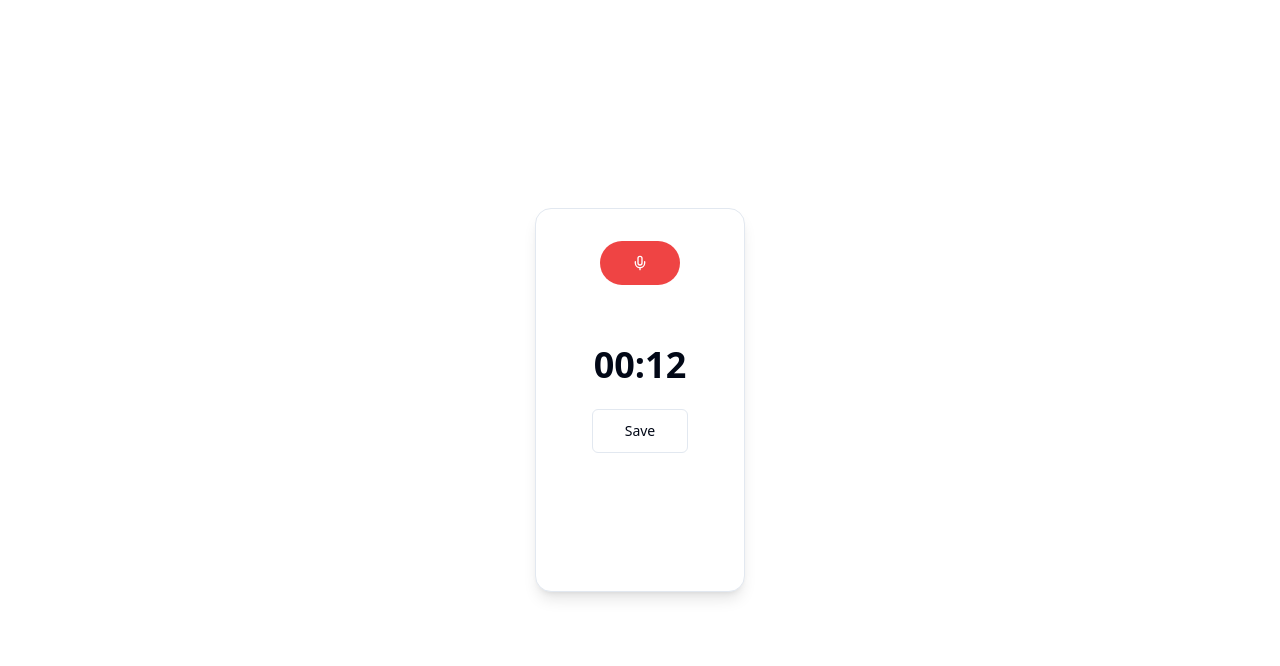
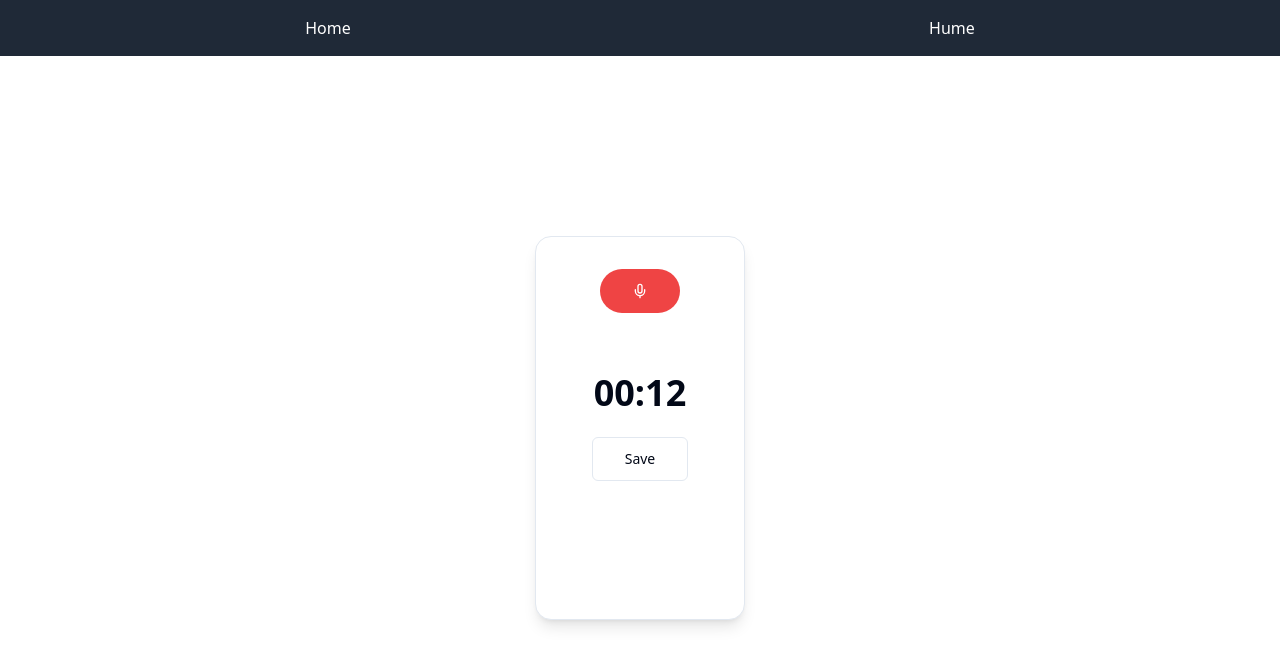
Before and after one commit to Aldian1/project-skeleton-maker, a React (Vite) app: page / in a window 1280 px wide. Shown: the top 666 px of the page. Built offline with nearby package versions, Linux system fonts and the light colour scheme.

Commit message:
Added a navigation bar at the top of the app with links to Home and Hume pages.

```diff
--- a/src/App.jsx
+++ b/src/App.jsx
@@ -1,10 +1,28 @@
 import { CardVoice } from "./components/card-voice";
+import { BrowserRouter as Router, Route, Routes, Link } from "react-router-dom";
+import HumePage from "./pages/hume";
 
 function App() {
   return (
-    <div className="flex flex-col items-center justify-center h-screen bg-background">
-      <CardVoice />
-    </div>
+    <Router>
+      <div className="flex flex-col items-center justify-center h-screen bg-background">
+        <nav className="w-full bg-gray-800 p-4">
+          <ul className="flex justify-around text-white">
+            <li>
+              <Link to="/">Home</Link>
+            </li>
+            <li>
+              <Link to="/hume">Hume</Link>
+            </li>
+          </ul>
+        </nav>
+        <Routes>
+          <Route path="/" element={<CardVoice />} />
+          <Route path="/hume" element={<HumePage />} />
+        </Routes>
+      </div>
+    </Router>
   );
 }
+
 export default App;
```
